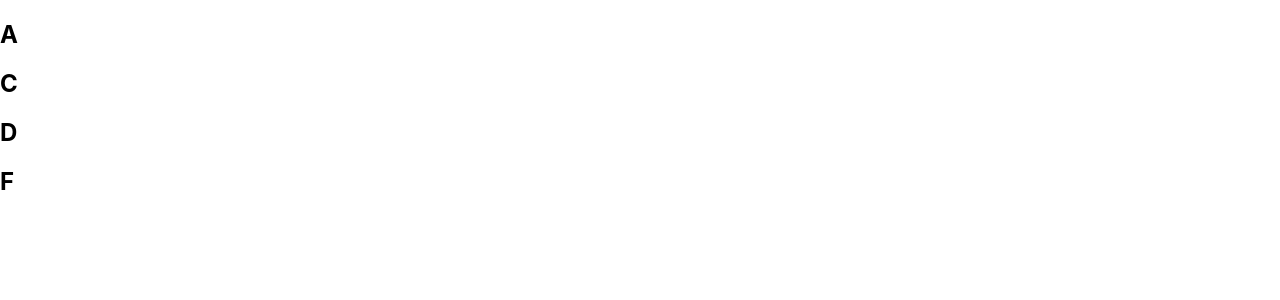
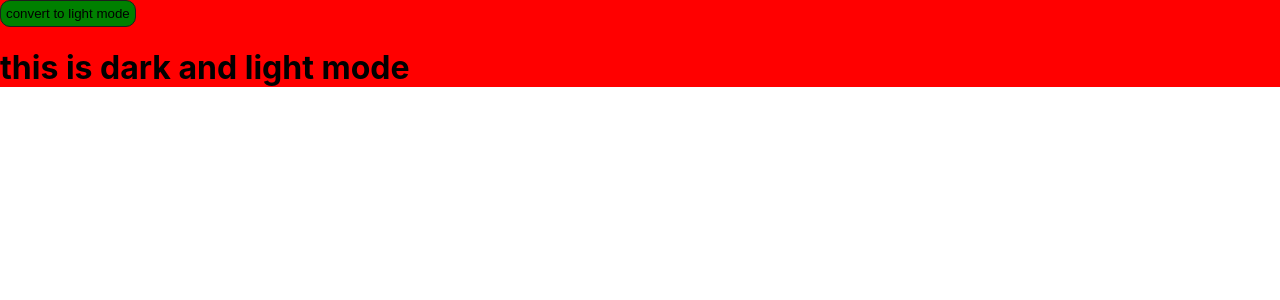
Before and after one commit to aniket2727/React-Interview, a React (Create React App) app in the folder app/: page / in a window 1280 px wide. Shown: the top 300 px of the page. Built offline with nearby package versions, Linux system fonts and the light colour scheme.

Commit message:
all changes related to dark and green mode

```diff
--- a/app/src/App.js
+++ b/app/src/App.js
@@ -96,10 +96,11 @@ import Childt from "./ParentChild/Childt";
 import ParentH from "./ParentChild/ParentH";
 import YourApp from "./Steper/Mainstepper";
 import FolderStructure from "./Folderstucture/Mint";
+import Darkmode from "./blackwhite/Darkmode";
 function App() {
   return (
     <div className="">
-      <FolderStructure/>
+      <Darkmode/>
     </div>
   );
 }
--- /dev/null
+++ b/app/src/blackwhite/Darkmode.js
@@ -0,0 +1,24 @@
+
+
+
+
+import react, { useState } from 'react'
+
+const Darkmode=()=>{
+
+    const [state,setState]=useState(true)
+    const handlechange=()=>{
+        setState(!state)
+    }
+
+
+    return(
+        <div style={{background:state ? 'red':'green'}}>
+             <button onClick={handlechange}>{state ? 'convert to  light mode ':'convert to dark mode'}</button>
+            <h1>this is dark and light mode</h1>
+        </div>
+    )
+}
+
+
+export default Darkmode;
```
